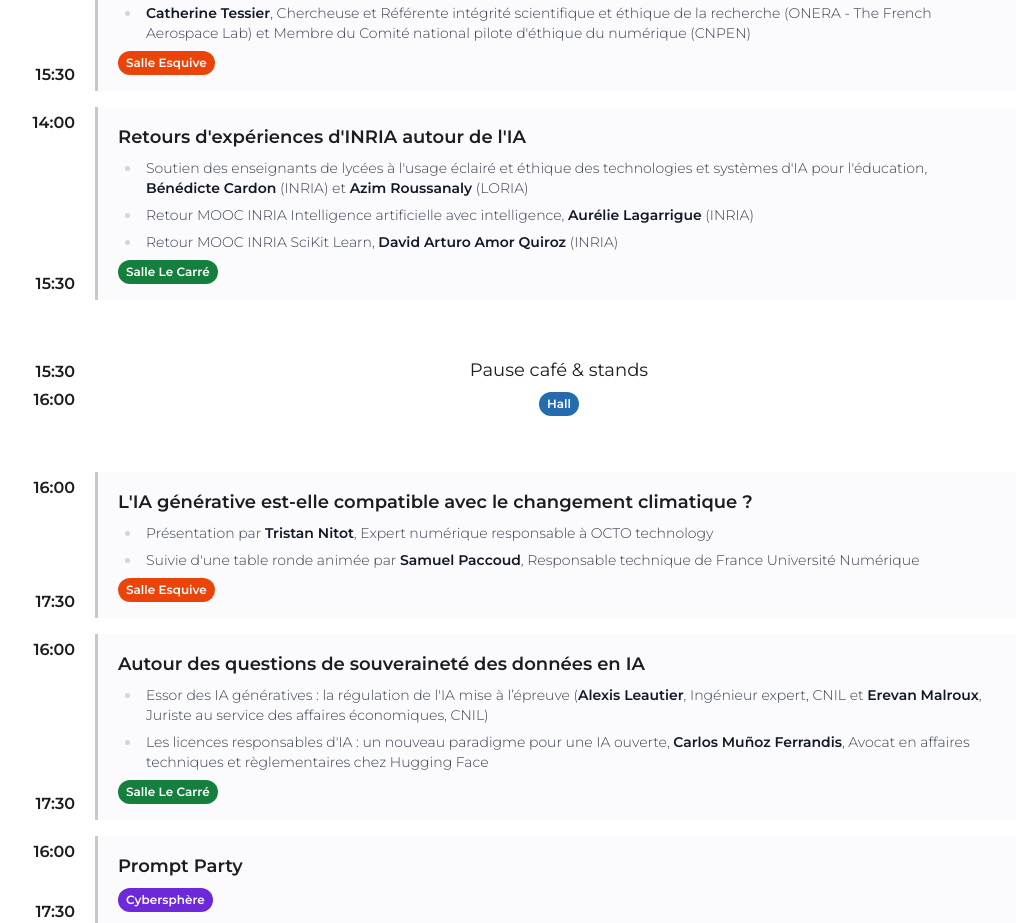
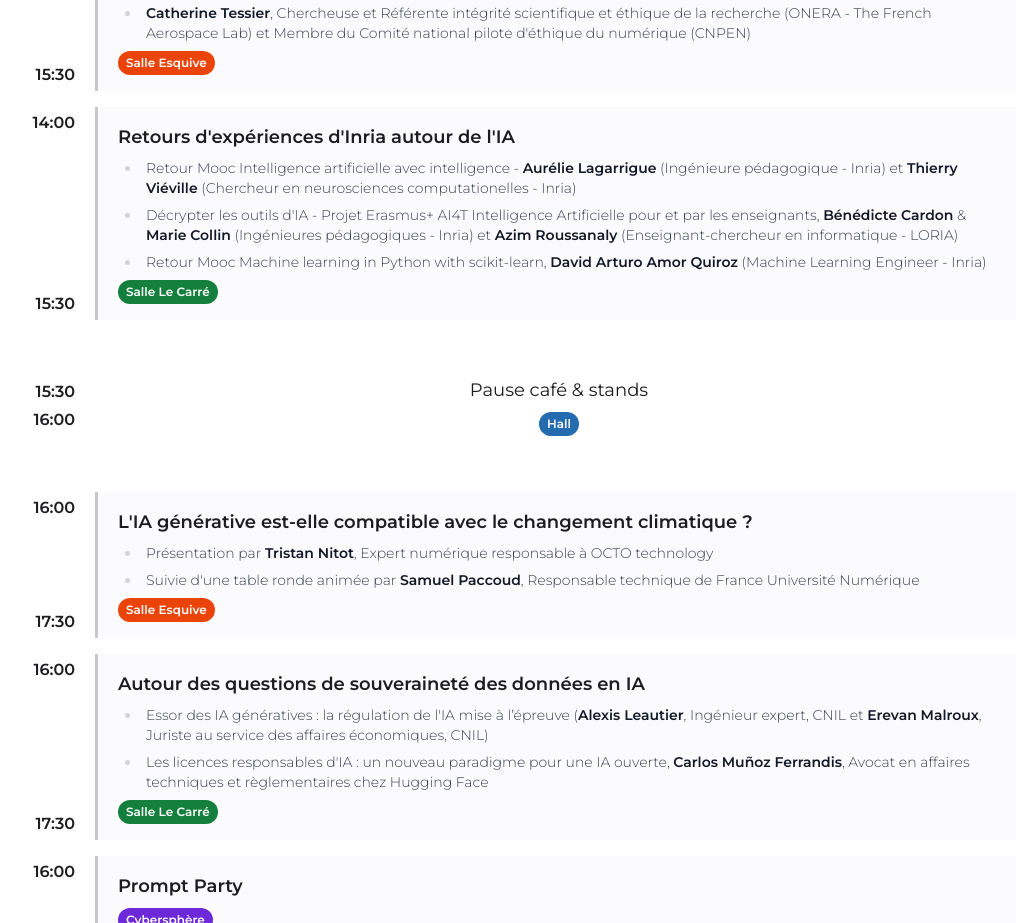
Before and after one commit to openfun/conf2023-landingpage, a Next.js app: page / in a window 1280 px wide. Shown: the part 5500-6423 px from the top of the page, without its empty margins (113-1129 px from the left). Built offline with nearby package versions, Linux system fonts and the light colour scheme.

Commit message:
agendaé

```diff
--- a/components/agenda.tsx
+++ b/components/agenda.tsx
@@ -189,11 +189,11 @@
     tags: [TAG_ESQUIVE],
   },
   {
-    title: "Retours d'expériences d'INRIA autour de l'IA",
+    title: "Retours d'expériences d'Inria autour de l'IA",
     description: `
-- Soutien des enseignants de lycées à l'usage éclairé et éthique des technologies et systèmes d'IA pour l'éducation, **Bénédicte Cardon** (INRIA) et **Azim Roussanaly** (LORIA)
-- Retour MOOC INRIA Intelligence artificielle avec intelligence, **Aurélie Lagarrigue** (INRIA)
-- Retour MOOC INRIA SciKit Learn, **David Arturo Amor Quiroz** (INRIA)
+- Retour Mooc Intelligence artificielle avec intelligence - **Aurélie Lagarrigue** (Ingénieure pédagogique - Inria) et **Thierry Viéville** (Chercheur en neurosciences computationelles - Inria)
+- Décrypter les outils d'IA - Projet Erasmus+ AI4T Intelligence Artificielle pour et par les enseignants, **Bénédicte Cardon** & **Marie Collin** (Ingénieures pédagogiques - Inria) et **Azim Roussanaly** (Enseignant-chercheur en informatique - LORIA)
+- Retour Mooc Machine learning in Python with scikit-learn, **David Arturo Amor Quiroz** (Machine Learning Engineer - Inria)
     `,
     start: "14:00",
     end: "15:30",
```
